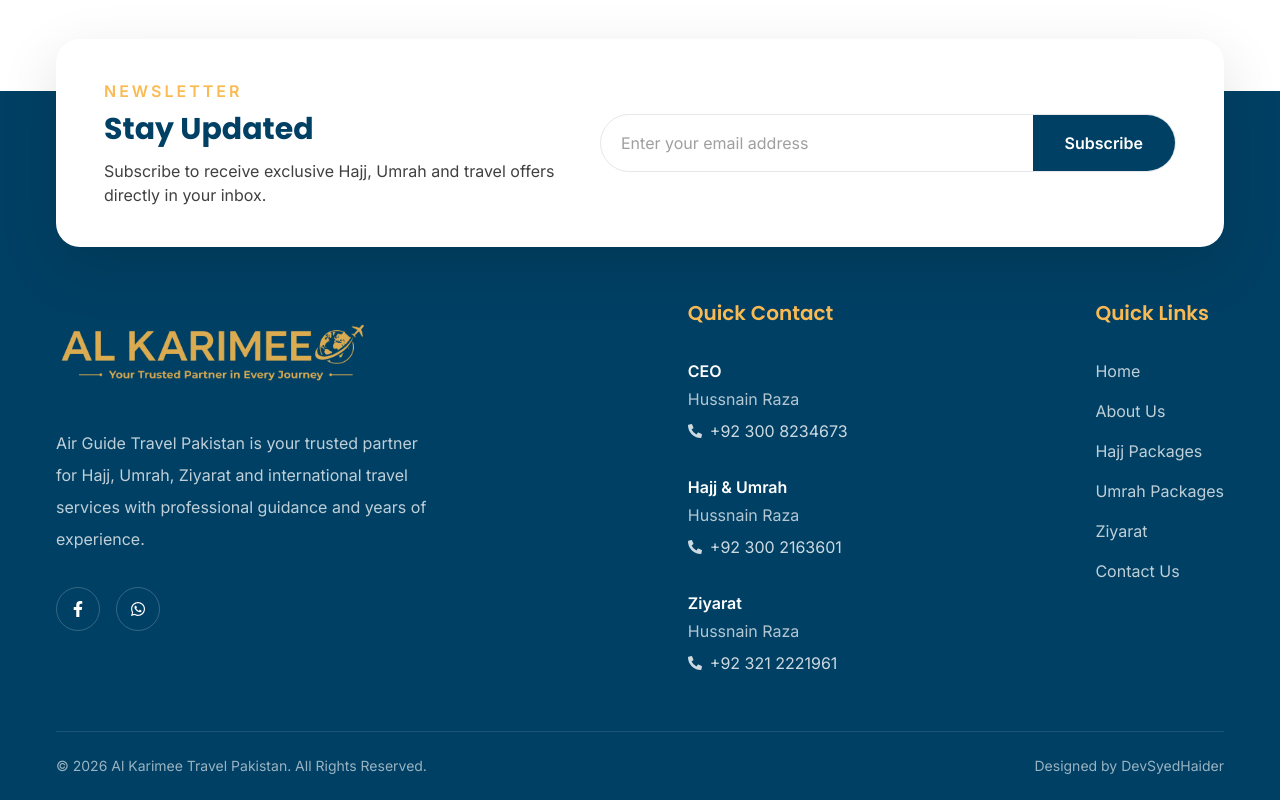
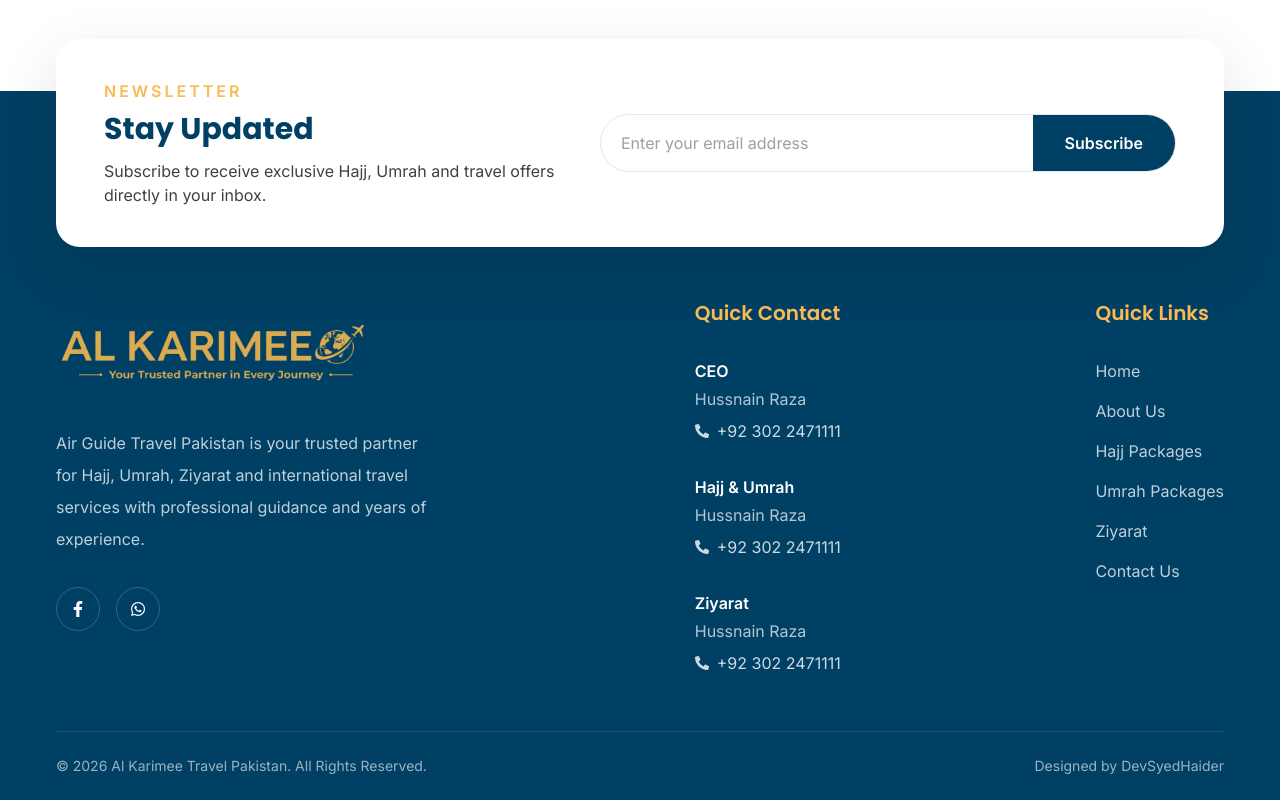
Before and after one commit to devsyedhaider/Al-Karimee-Travels-, a React (Vite) app: page / in a window 1280 px wide. Shown: the part 4563-5363 px from the top of the page. Built offline with nearby package versions, Linux system fonts and the light colour scheme.

Commit message:
Update footer

```diff
--- a/src/App.jsx
+++ b/src/App.jsx
@@ -14,6 +14,7 @@
 
 export default function App() {
   return (
+    <div className="overflow-hidden">
       <Routes>
         <Route element={<Layout />}>
           <Route path="/" element={<Home />} />
@@ -27,5 +28,6 @@
           <Route path="/contact" element={<Contact />} />
         </Route>
       </Routes>
+    </div>
   );
 }
--- a/src/Components/Footer.jsx
+++ b/src/Components/Footer.jsx
@@ -106,15 +106,15 @@
               {[
                 {
                   title: "CEO",
-                  phone: "+92 300 8234673",
+                  phone: "+92 302 2471111",
                 },
                 {
                   title: "Hajj & Umrah",
-                  phone: "+92 300 2163601",
+                  phone: "+92 302 2471111",
                 },
                 {
                   title: "Ziyarat",
-                  phone: "+92 321 2221961",
+                  phone: "+92 302 2471111",
                 },
               ].map((item) => (
                 <div key={item.title}>
--- a/src/Components/Testimonails.jsx
+++ b/src/Components/Testimonails.jsx
@@ -58,6 +58,7 @@
           </p>
         </motion.div>
 
+        <div className="hidden sm:block">
           <motion.button
             whileHover={{
               scale: 1.1,
@@ -83,6 +84,7 @@
           >
             <ChevronRight />
           </motion.button>
+        </div>
 
         <motion.div
           className={`grid gap-8 ${
```
Lines whose indentation alone changed are shown as unchanged.
